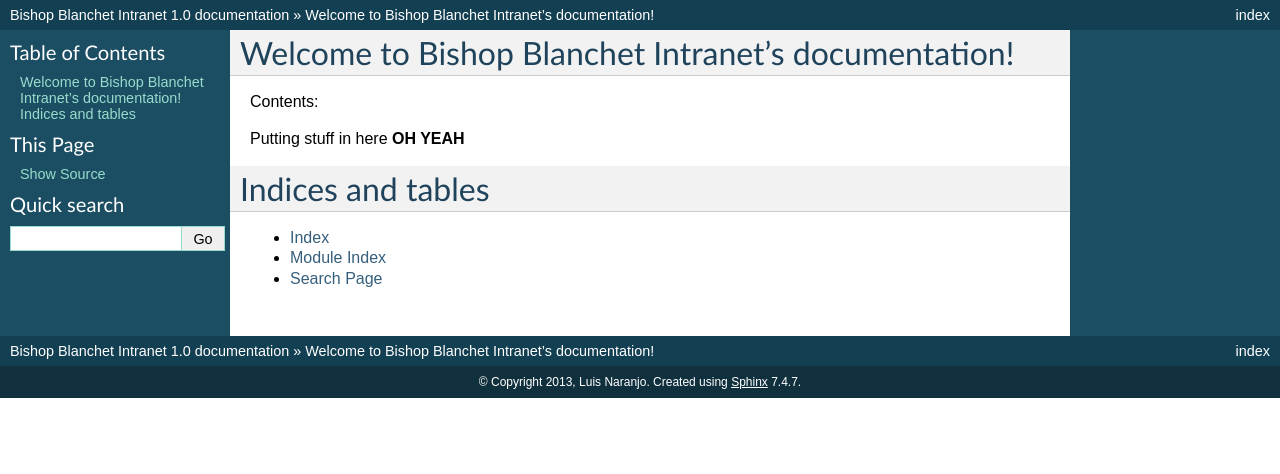
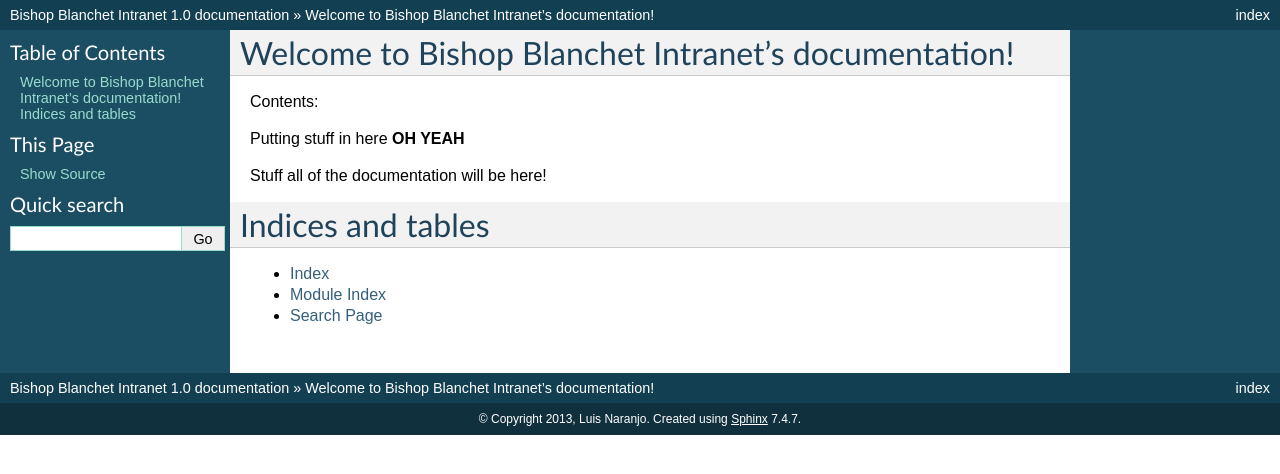
Before and after one commit to doubledubba/bbhs-intranet, a Sphinx documentation site: the page built from docs/index.rst, in a window 1280 px wide. Shown: the top 474 px of the page. Built offline with Sphinx 7.4.7, drawn with Linux system fonts in a browser that asks for light colours.

Commit message:
experimental change

```diff
--- a/docs/index.rst
+++ b/docs/index.rst
@@ -10,6 +10,8 @@
 
 Putting stuff in here **OH YEAH**
 
+Stuff all of the documentation will be here!
+
 .. toctree::
    :maxdepth: 2
 
```
